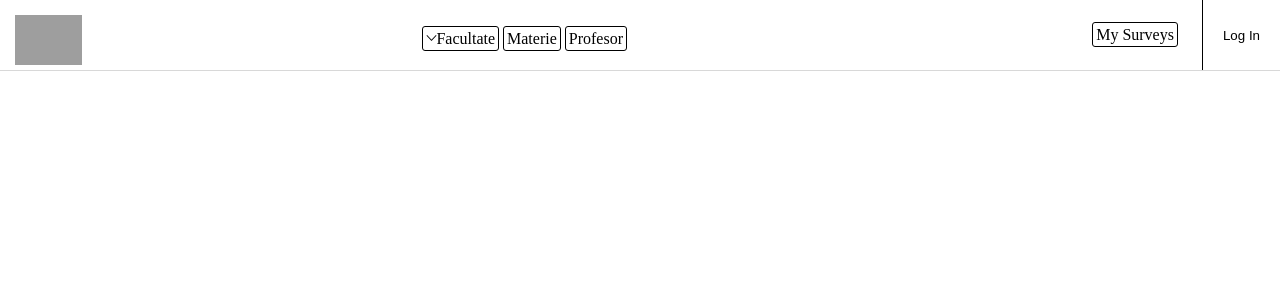
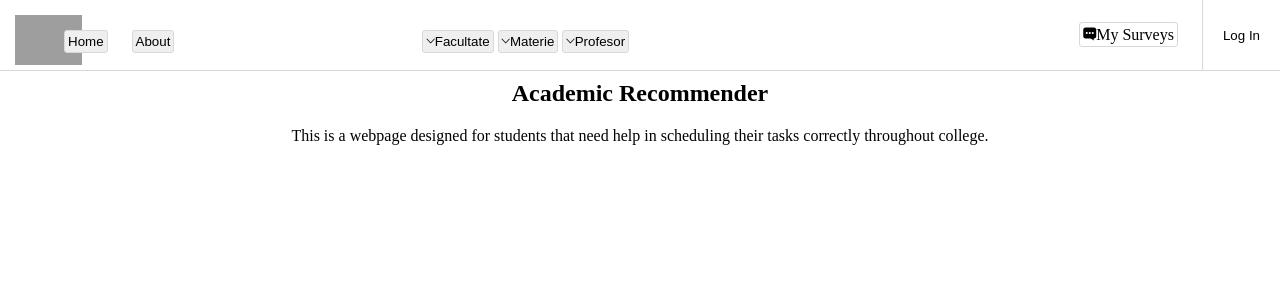
Before and after one commit to Crivoi/AcaR, a PHP site: page / in a window 1280 px wide. Shown: the top 300 px of the page. Run offline with PHP 8.4, Linux system fonts and the light colour scheme; some web fonts are replaced; grey boxes are pictures that could not be loaded.

Commit message:
crivoi's commit -> added ionicons to buttons and some content

```diff
--- a/Project/index.html
+++ b/Project/index.html
@@ -9,18 +9,47 @@
     <link rel="stylesheet" type="text/css" href="./public/ionicons-2.0.1/css/ionicons.css">
   </head>
   <body>
-    <div class = "headerCls">
-      <a href="#"><img class = "image" src="http://acarmekanik.com.tr/medya/2017/04/logo-beyaz.png" alt="ACAR Logo" height="50px"></a>
+    <header class = "headerCls">
+      <a href="#"><img class = "image" src="D:\Facultate\Facult\an2\sem2\TW\Proiect\ACAR\app\public\sigla_fullsize.png" alt="ACAR Logo" height="50px"></a>
+      <div class = "left-buttons">
+        <button href = "#" class = "home-button">Home</button>
+        <button hred = "#" class = "about-button">About</button>
+      </div>
       <div class="center-buttons">
-        <a href="#" class = "obj"><i class="ion ion-ios-arrow-down"></i>Facultate</a>
-        <a href="#" class = "obj">Materie</a>
-        <a href="#" class = "obj">Profesor</a>
+        <div class = "dropdown">
+        <button href="#" class = "center-buttons-obj"><i class="ion ion-ios-arrow-down"></i>Facultate</button>
+        <nav class = "dropdown-content">
+          <a href = "#">Informatica</a>
+          <a href = "#">Geografie</a>
+          <a href = "#">Matematica</a>
+        </nav>
+      </div>
+      <div class = "dropdown">
+        <button href="#" class = "center-buttons-obj"><i class="ion ion-ios-arrow-down"></i>Materie</button>
+        <nav class = "dropdown-content">
+          <a href = "#">Informatica</a>
+          <a href = "#">Geografie</a>
+          <a href = "#">Matematica</a>
+        </nav>
+      </div>
+      <div class = "dropdown">
+        <button href="#" class = "center-buttons-obj"><i class="ion ion-ios-arrow-down"></i>Profesor</button>
+        <nav class = "dropdown-content">
+          <a href = "#">Patrut</a>
+          <a href = "#">Ciobaca</a>
+          <a href = "#">Tiplea</a>
+        </nav>
+      </div>
       </div>
       <div class="right-buttons">
-        <a href="#" class = "survey-button">My Surveys</a>
+        <a href="#" class = "survey-button"><i class = "ion ion-chatbox-working"></i>My Surveys</a>
         <button href="#" class = "logIn-button">Log In</button>
       </div>
-    </div>
-
+    </header>
+    <main class = "page-description">
+      <h1>AcaR</h1>
+      <h2>Academic Recommender</h2>
+      <p>This is a webpage designed for students that need help in scheduling their tasks correctly throughout college.</p>
+    </main>
   </body>
 </html>
--- a/Project/styles.css
+++ b/Project/styles.css
@@ -7,21 +7,52 @@
   border-bottom: 1px solid #d8d8d8;
   height: 70px;
 }
+.center-buttons{
+  display: inline-block;
+  width: 300px;
+  margin: auto;
+  position: absolute;
+  top: 30px;
+  left: 33%;
+}
 
-.obj{
-  border: 1px solid black;
-  color: white;
+.center-buttons-obj{
+  border: 1px solid #d8d8d8;
+  border-radius: 3px;
+  color: black;
   padding: 3px;
   text-align: center;
-  border-radius: 3px;
+  text-decoration: none;
+}
+
+.center-buttons-obj:hover{
+  background-color: #001f3f;
+  color: white;
+}
+
+.center-buttons-obj:active{
+  background-color: red;
+  text-decoration: none;
 }
 
 .survey-button{
-  border: 1px solid black;
+  border: 1px solid #d8d8d8;
   color: black;
   border-radius: 3px;
   padding: 3px;
   margin-right: 20px;
+  text-decoration: none;
+}
+
+.survey-button:hover{
+  background-color: #001f3f;
+  color: white;
+  text-decoration: none;
+}
+
+.survey-button:active{
+  background-color: red;
+  color: white;
 }
 
 .logIn-button{
@@ -30,66 +61,92 @@
   padding: 0px 20px;
   background-color: white;
   border: none;
-  border-left: 1px solid black;
+  border-left: 1px solid #d8d8d8;
 
+}
+
+.logIn-button:hover{
+  background-color: #001f3f;
+  color: white;
+}
+
+.logIn-button:active{
+  background-color: red;
+  color: white;
 }
 
 .headerCls .image{
   padding: 5px;
   margin:10px 10px;
-
-
 }
 
-a:link{
+.right-buttons{
+  float: right;
+}
+
+.left-buttons{
+  display: inline-block;
+  width: 300px;
+  margin: auto;
+  position: absolute;
+  top: 30px;
+  left: 5%;
+}
+
+.home-button{
+  border: 1px solid #d8d8d8;
   color: black;
+  border-radius: 3px;
+  padding: 3px;
+  margin-right: 20px;
   text-decoration: none;
 }
 
-li a:hover{
-  background-color: blue;
-
-  text-decoration: underline;
+.home-button:hover, .about-button:hover{
+  background-color: #001f3f;
+  color: white;
 }
 
-a:visited{
-  color: black;
-  text-decoration: none;
+.about-button{
+    border: 1px solid #d8d8d8;
+    color: black;
+    border-radius: 3px;
+    padding: 3px;
+    margin-right: 20px;
+    text-decoration: none;
 }
 
-a:active{
-  color: red;
-  text-decoration: none;
+.dropdown{
+  position: relative;
+  display: inline-block;
 }
 
-.menuList{
-  list-style-type: none;
-  image: 0 auto;
+.dropdown-content{
+  display: none;
+  position: absolute;
+  background-color: #f1f1f1;
+  min-width: 160px;
+  box-shadow: 0px 8px 16px 0px rgba(0,0,0,0.2);
+  z-index: 1;
 }
 
-li{
-  float: left;
+.dropdown-content a{
+  color: black;
+  padding: 12px 16px;
+  text-decoration: none;
+  display: block;
 }
 
-li a {
-  display: block;
+.dropdown-content a:hover{
+  background-color: #001f3f;
   color: white;
-  text-align: center;
-  padding: 16px;
-  text-decoration: none;
-  border-radius: 3px;
-  top: -50px;
 }
 
-.center-buttons{
+.dropdown:hover .dropdown-content {
     display: block;
-    width: 300px;
-    margin: auto;
-    position: absolute;
-    top: 30px;
-    left: 33%;
 }
 
-.right-buttons{
-    float: right;
+.page-description{
+  text-align: center;
+  top: 35%;
 }
```
